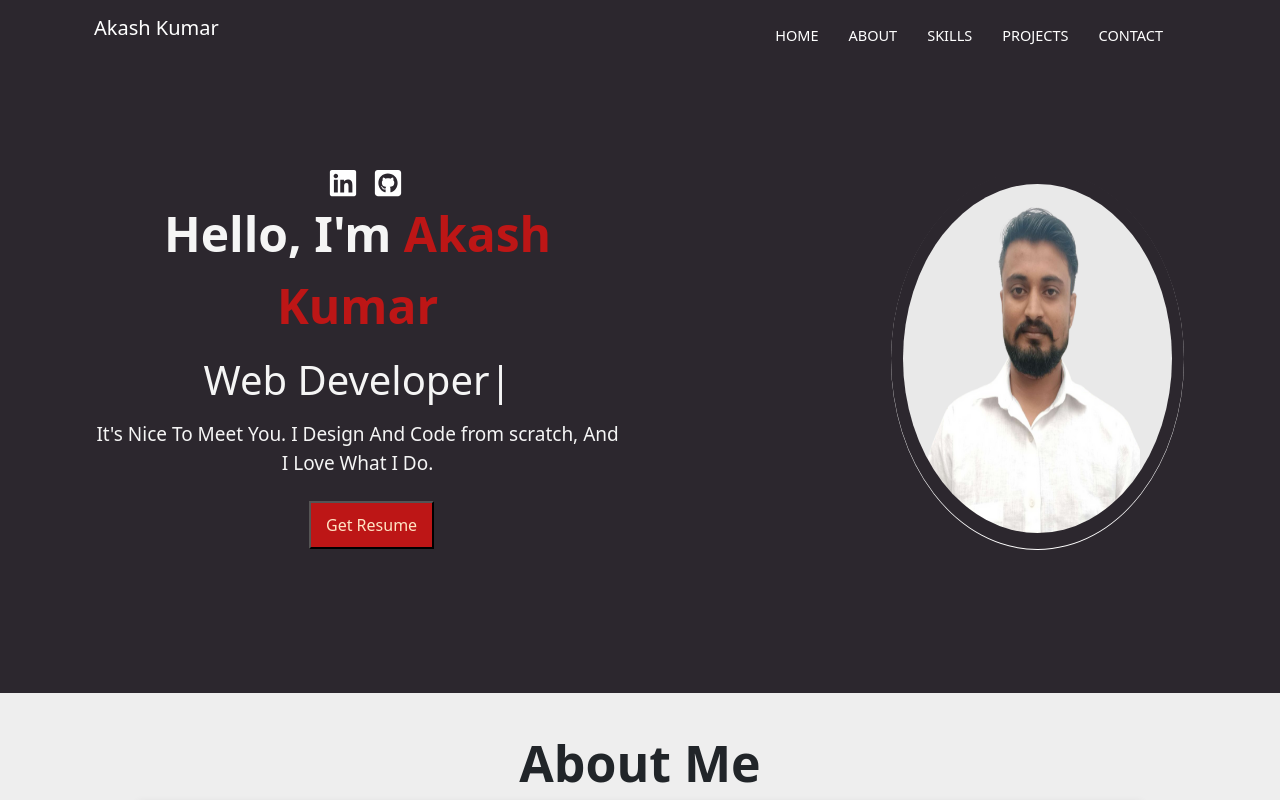
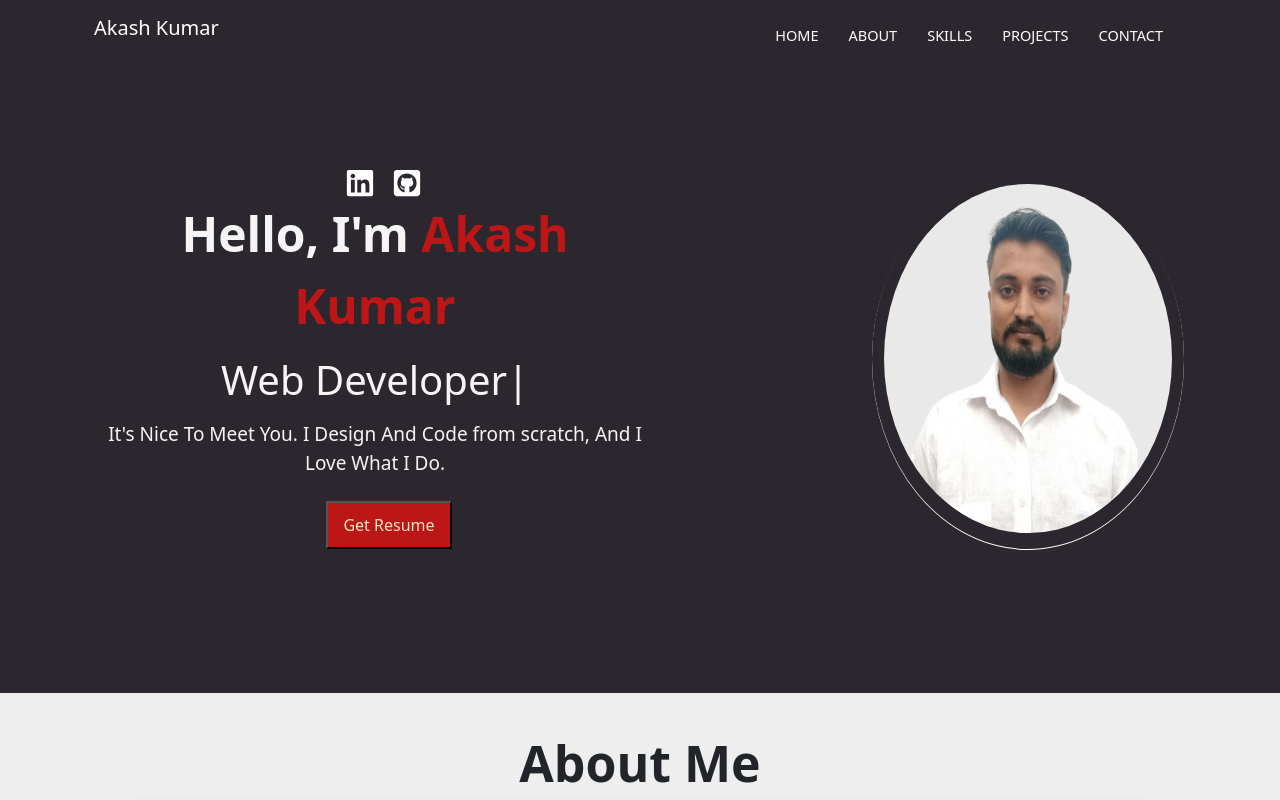
Before and after one commit to Akash1258/AkashPortfolio, a React (Create React App) app: page / in a window 1280 px wide. Shown: the top 800 px of the page. Built offline with nearby package versions, Linux system fonts and the light colour scheme.

Commit message:
profile image

```diff
--- a/src/PortfolioContainer/Home/profile.css
+++ b/src/PortfolioContainer/Home/profile.css
@@ -116,7 +116,7 @@
     border-radius: 50%;
     height: 380px;
     width: 380px;
-    margin: 0 0 0 25%;
+    margin: 0 0 0 20%;
 }
 .profile-picture-background{
     height: 92%;
```
Also changed, not shown: 1 other file (tests, documents, lock files or other folders).
